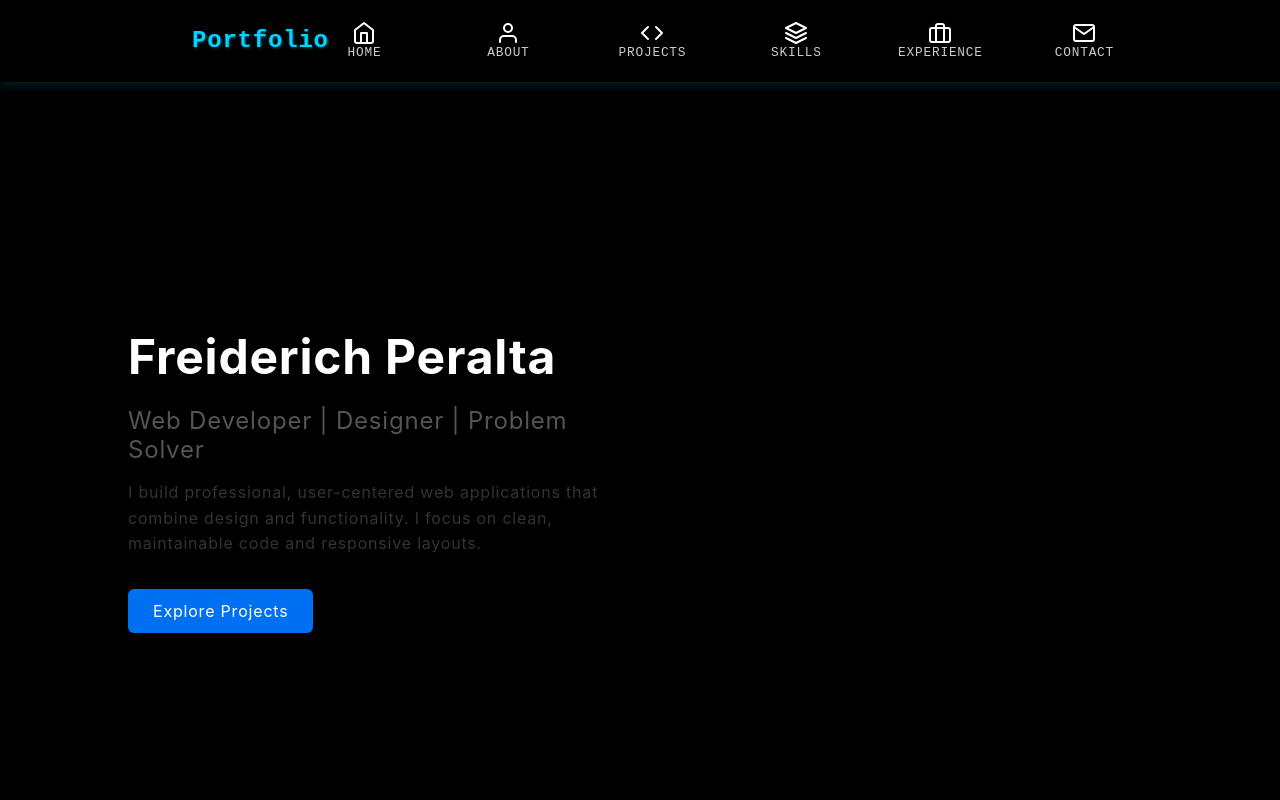
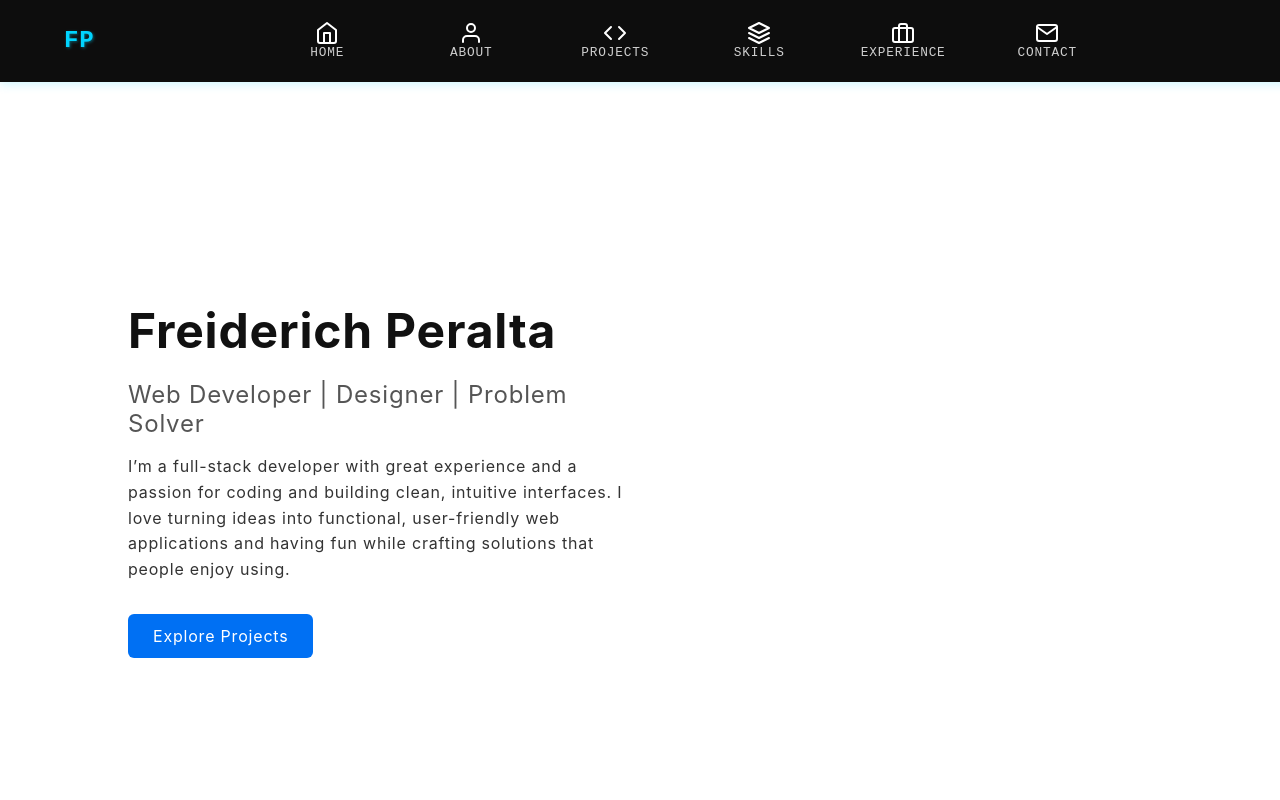
Before and after one commit to Freiderich/Portfolio, a React (Vite) app: page / in a window 1280 px wide. Shown: the top 800 px of the page. Built offline with nearby package versions, Linux system fonts and the light colour scheme.

Commit message:
Fixed Home

```diff
--- a/src/components/Home.jsx
+++ b/src/components/Home.jsx
@@ -10,9 +10,11 @@ function Home() {
           <h1>Freiderich Peralta</h1>
           <h2>Web Developer | Designer | Problem Solver</h2>
           <p>
-            I build professional, user-centered web applications that
-            combine design and functionality. I focus on clean, maintainable
-            code and responsive layouts.
+           I’m a full-stack developer with great experience and
+            a passion for coding and building clean, intuitive interfaces.
+            I love turning ideas into functional, user-friendly
+            web applications and having fun while crafting solutions that
+            people enjoy using.
           </p>
           <a href="#projects" className="cta-btn">Explore Projects</a>
         </div>
--- a/src/components/Navbar.jsx
+++ b/src/components/Navbar.jsx
@@ -35,17 +35,41 @@ function Navbar({ username, onLogout }) {
   return (
     <header className="header">
       <div className="header__logo">
-        <strong>Portfolio</strong>
+        <strong>FP</strong>
       </div>
 
       <nav className="navbar">
         <ul className="navbar__menu">
-          <li className="navbar__item"><a href="#home" className="navbar__link"><i data-feather="home"></i><span>Home</span></a></li>
-          <li className="navbar__item"><a href="#about" className="navbar__link"><i data-feather="user"></i><span>About</span></a></li>
-          <li className="navbar__item"><a href="#projects" className="navbar__link"><i data-feather="code"></i><span>Projects</span></a></li>
-          <li className="navbar__item"><a href="#skills" className="navbar__link"><i data-feather="layers"></i><span>Skills</span></a></li>
-          <li className="navbar__item"><a href="#experience" className="navbar__link"><i data-feather="briefcase"></i><span>Experience</span></a></li>
-          <li className="navbar__item"><a href="#contact" className="navbar__link"><i data-feather="mail"></i><span>Contact</span></a></li>
+          <li className="navbar__item">
+            <a href="#home" className="navbar__link">
+              <i data-feather="home"></i><span>Home</span>
+            </a>
+          </li>
+          <li className="navbar__item">
+            <a href="#about" className="navbar__link">
+              <i data-feather="user"></i><span>About</span>
+            </a>
+          </li>
+          <li className="navbar__item">
+            <a href="#projects" className="navbar__link">
+              <i data-feather="code"></i><span>Projects</span>
+            </a>
+          </li>
+          <li className="navbar__item">
+            <a href="#skills" className="navbar__link">
+              <i data-feather="layers"></i><span>Skills</span>
+            </a>
+          </li>
+          <li className="navbar__item">
+            <a href="#experience" className="navbar__link">
+              <i data-feather="briefcase"></i><span>Experience</span>
+            </a>
+          </li>
+          <li className="navbar__item">
+            <a href="#contact" className="navbar__link">
+              <i data-feather="mail"></i><span>Contact</span>
+            </a>
+          </li>
         </ul>
       </nav>
     </header>
--- a/src/styles/Home.css
+++ b/src/styles/Home.css
@@ -3,7 +3,7 @@
   min-height: 90vh;
   display: flex;
   align-items: center;
-  background: #000000; /* light neutral background */
+  background: #ffffff; /* light neutral background */
   color: #111;
   font-family: 'Inter', sans-serif;
 }
@@ -51,7 +51,7 @@
 }
 
 .cta-btn:hover {
-  background-color: #005bb5;
+  background-color: #637e99;
 }
 
 /* RIGHT COLUMN (optional) */
--- a/src/styles/Navbar.css
+++ b/src/styles/Navbar.css
@@ -1,52 +1,38 @@
-/* =========================
-   Root & Base Styles
-========================= */
-:root {
-  --primary: #00d4ff;
-}
-
-html, body {
-  height: 100%;
-  margin: 0;
-  padding: 0;
-  background-color: #212121;
-  color: #ffffff;
-  font-family: monospace, serif;
-  letter-spacing: 0.05em;
-}
-
 /* =========================
    Header / Navbar
 ========================= */
 .header {
-  position: fixed; /* Stays at top */
+  position: fixed;
   top: 0;
   left: 0;
   width: 100%;
-  background: rgba(0, 0, 0, 0.95);
+  background: transparent; /* transparent navbar */
   padding: 0.8rem 2rem;
   display: flex;
   align-items: center;
-  justify-content: space-between;
+  justify-content: space-between; /* keeps logo left, menu right */
   z-index: 1000;
-  box-shadow: 0 2px 10px rgba(0, 212, 255, 0.2);
+}
+
+/* Logo */
+.header__logo {
+  /* Moves FP slightly to the right */
+  margin-left: 2rem; /* adjust as needed */
 }
 
 .header__logo strong {
-  position: relative;
-  left: 10rem; /* move right */
-  /* or left: -10px; to move left */
+  font-size: 1.5rem;
+  color: #fff; /* plain white */
 }
 
-
 /* =========================
-   Navbar Structure
+   Navbar Menu
 ========================= */
 .navbar {
   display: flex;
   align-items: center;
   flex: 1;
-  justify-content: center;
+  justify-content: center; /* centers the menu */
 }
 
 .navbar__menu {
@@ -54,22 +40,19 @@ html, body {
   list-style: none;
   padding: 0;
   margin: 0;
-  gap: 1rem;
+  gap: 1.5rem;
 }
 
-.navbar__item {
-  position: relative;
-}
+.navbar__item {}
 
 .navbar__link {
-  position: relative;
   display: flex;
   flex-direction: column;
   align-items: center;
   justify-content: center;
   height: 3.5rem;
   width: 8rem;
-  color: #fff;
+  color: #fff; /* white links */
   text-decoration: none;
   text-transform: uppercase;
   transition: color 0.3s ease;
@@ -85,13 +68,12 @@ html, body {
   width: 20px;
   height: 20px;
   stroke-width: 2;
-  transition: transform 0.3s ease;
 }
 
-/* Hover effects */
+/* subtle hover accent */
 .navbar__link:hover {
-  color: var(--primary);
-  text-shadow: 0 0 8px var(--primary), 0 0 16px rgba(0, 212, 255, 0.4);
+  color: var(--primary); /* your blue hover */
+  text-shadow: 0 0 5px var(--primary);
 }
 
 .navbar__link:hover span {
@@ -102,54 +84,3 @@ html, body {
 .navbar__link:hover i {
   transform: translateY(-5px);
 }
-
-/* Sliding underline */
-.navbar__link::after {
-  content: '';
-  position: absolute;
-  width: 0%;
-  height: 2px;
-  left: 0;
-  bottom: -5px;
-  background: var(--primary);
-  border-radius: 2px;
-  transition: width 0.3s ease;
-}
-
-.navbar__link:hover::after {
-  width: 100%;
-}
-
-
-
-.navbar__user {
-  font-size: 0.9rem;
-  color: #ccc;
-}
-
-
-/* =========================
-   Page Content
-========================= */
-.container {
-  margin-top: 100px; /* Space for fixed navbar */
-  padding: 2rem;
-}
-
-h1, h2, h3, p, li, a, button, span {
-  color: #fff;
-}
-
-a {
-  color: var(--primary);
-  text-decoration: none;
-}
-
-a:hover {
-  color: #fff;
-  text-decoration: underline;
-}
-
-.text-muted, .text-secondary {
-  color: #cccccc;
-}
```
